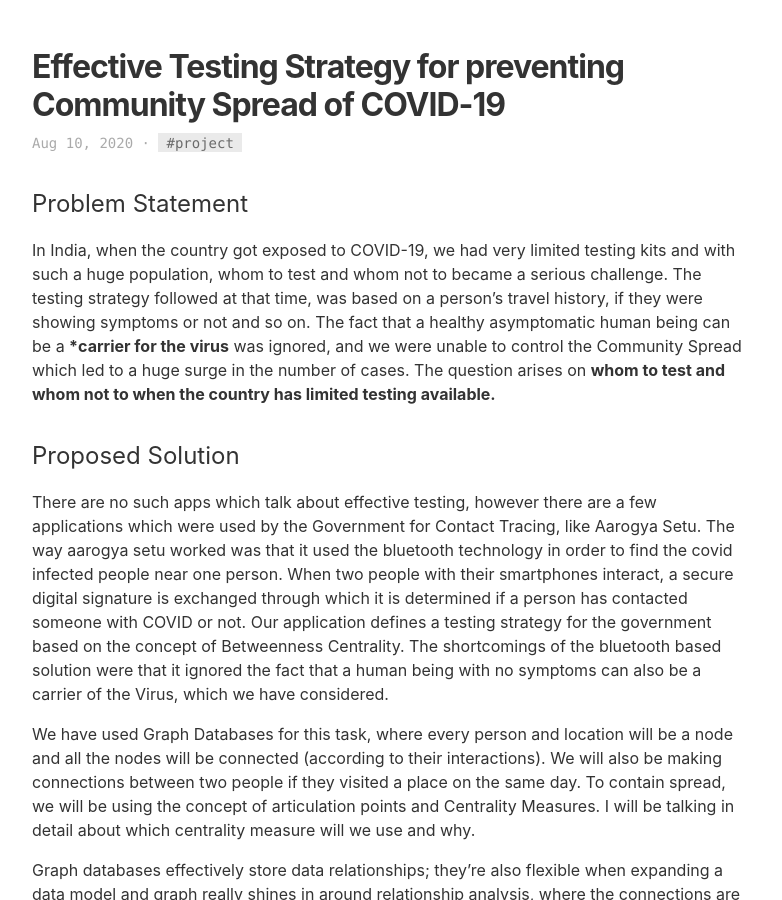
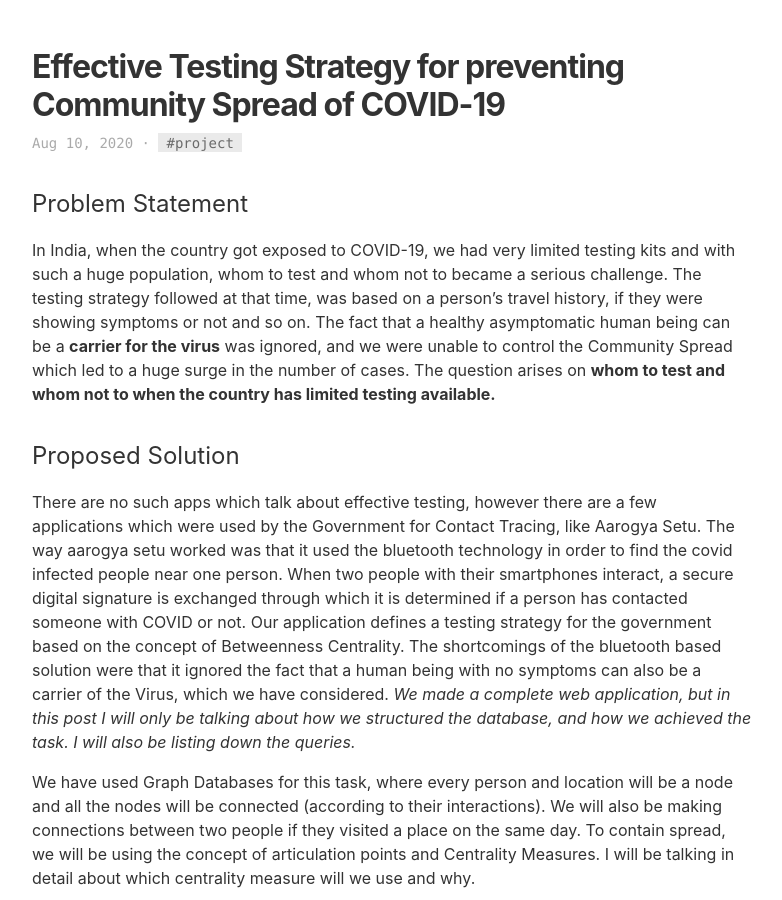
Before and after one commit to vaibhavahuja/vaibhavahuja.github.io, a Jekyll site: the page built from _posts/2020-08-10-effectiveTestingCovid.md, in a window 1280 px wide and 900 px high. Shown: the whole window, without its empty margins (8-790 px from the left). Built offline with Jekyll 4.4.1, drawn with Linux system fonts in a browser that asks for light colours; comment, search, counter and statistics services are not loaded.

Commit message:
modified

```diff
--- a/_posts/2020-08-10-effectiveTestingCovid.md
+++ b/_posts/2020-08-10-effectiveTestingCovid.md
@@ -14,12 +14,12 @@ yellow: "#FCF4A3"
 
 ### Problem Statement
 
-In India, when the country got exposed to COVID-19, we had very limited testing kits and with such a huge population, whom to test and whom not to became a serious challenge. The testing strategy followed at that time, was based on a person’s travel history, if they were showing symptoms or not and so on. The fact that a healthy asymptomatic human being can be a ***carrier for the virus** was ignored, and we were unable to control the Community Spread which led to a huge surge in the number of cases. The question arises on **whom to test and whom not to when the country has limited testing available.**
+In India, when the country got exposed to COVID-19, we had very limited testing kits and with such a huge population, whom to test and whom not to became a serious challenge. The testing strategy followed at that time, was based on a person’s travel history, if they were showing symptoms or not and so on. The fact that a healthy asymptomatic human being can be a **carrier for the virus** was ignored, and we were unable to control the Community Spread which led to a huge surge in the number of cases. The question arises on **whom to test and whom not to when the country has limited testing available.**
 
 ### Proposed Solution
 
 There are no such apps which talk about effective testing, however there are a few applications which were used by the Government for Contact Tracing, like Aarogya Setu. The way aarogya setu worked was that it used the bluetooth technology in order to find the covid infected people near one person. When two people with their smartphones interact, a secure digital signature is exchanged through which it is determined if a person has contacted someone with COVID or not.
-Our application defines a testing strategy for the government based on the concept of Betweenness Centrality. The shortcomings of the bluetooth based solution were that it ignored the fact that a human being with no symptoms can also be a carrier of the Virus, which we have considered.
+Our application defines a testing strategy for the government based on the concept of Betweenness Centrality. The shortcomings of the bluetooth based solution were that it ignored the fact that a human being with no symptoms can also be a carrier of the Virus, which we have considered. *We made a complete web application, but in this post I will only be talking about how we structured the database, and how we achieved the task. I will also be listing down the queries.*
 
 We have used Graph Databases for this task, where every person and location will be a node and all the nodes will be connected (according to their interactions). We will also be making connections between two people if they visited a place on the same day. To contain spread, we will be using the concept of articulation points and Centrality Measures. I will be talking in detail about which centrality measure will we use and why.
 
```
